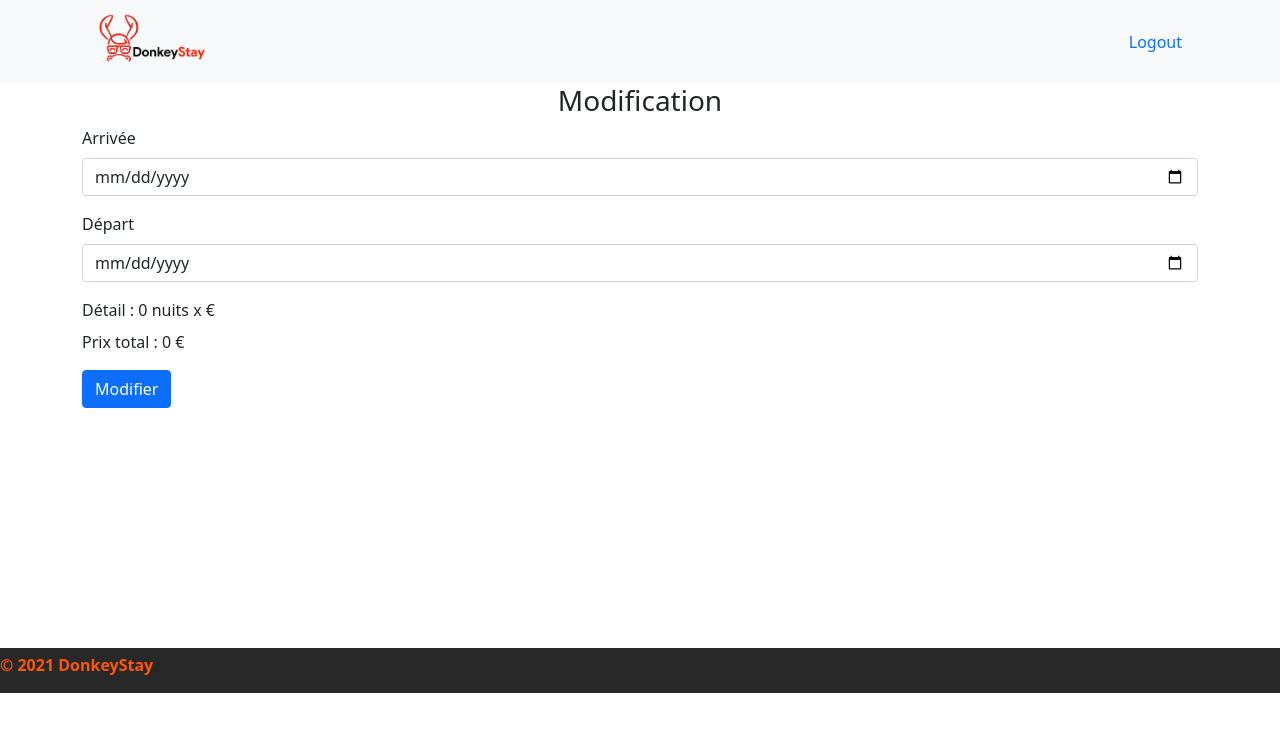
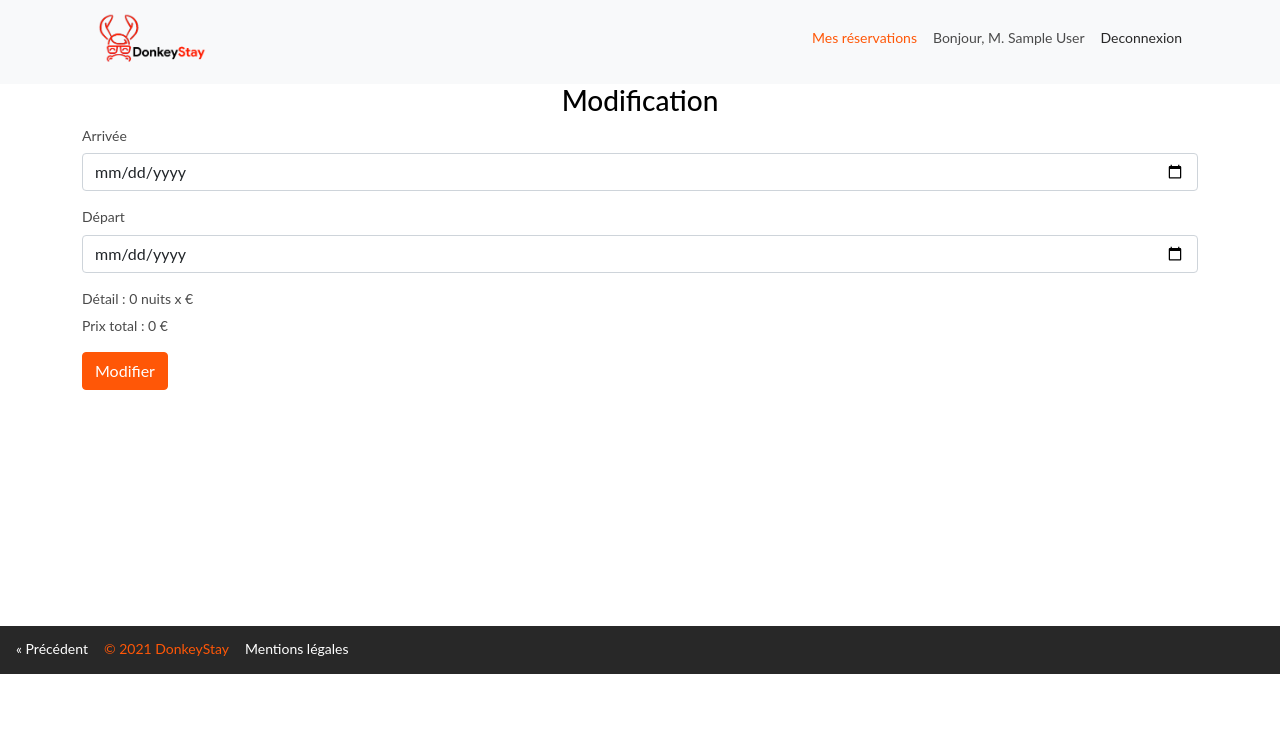
Before and after one commit to Kbelony/Projet-stay, a PHP site: page /update.php?updateid=1 in a window 1280 px wide. Shown: the top 732 px of the page. Run offline with PHP 8.4, Linux system fonts and the light colour scheme; the visitor is signed in with stand-in values (Sample User, id 1); data that the repository does not hold is empty.

Commit message:
last update error

```diff
--- a/listing/style.css
+++ b/listing/style.css
@@ -267,3 +267,15 @@ body {
 h4 {
   font-size: calc(1.07rem + .3vw) !important;
 }
+
+.btn-primary {
+  color: #fff;
+  background-color: #ff5707;
+  border-color: #ff5707;
+}
+
+.btn-secondary {
+  color: #fff;
+  background-color: transparent;
+  border-color: #ff5707;
+}
--- a/rooms.php
+++ b/rooms.php
@@ -212,13 +212,7 @@ if (isset($_SESSION['id']) && isset($_SESSION['lastname'])) {
         $('#nbNights').text(nbDays + " nuits x <?php echo $rental_price; ?> €");
         $('#priceTotal').text(nbDays * rentalPrice);
       });
-
-
     </script>
-
-
-
-
 </body>
 
 </html>
--- a/update.php
+++ b/update.php
@@ -52,7 +52,7 @@
     <script src="https://cdn.jsdelivr.net/npm/bootstrap@5.1.3/dist/js/bootstrap.bundle.min.js" integrity="sha384-ka7Sk0Gln4gmtz2MlQnikT1wXgYsOg+OMhuP+IlRH9sENBO0LRn5q+8nbTov4+1p" crossorigin="anonymous"></script>
 
     <title>Modifier</title>
-    <link href="style.css" rel="stylesheet">
+    <link href="/listing/style.css" rel="stylesheet">
   </head>
   <body>
 
@@ -62,9 +62,11 @@
             <img src="/uploads/logo.png" alt="" />
             </a>
         <!-- Start modal login -->
-            <div class="btn-group" role="group" aria-label="Basic example">
-                <a href="logout.php" class="">Logout</a>
-            </div>
+        <div class="btn-group" role="group" aria-label="Basic example">
+            <a href="user.php" class="booking">Mes réservations</a>
+            <p class="hello">Bonjour, <?php echo "M. ". $_SESSION['lastname']?> </p>
+            <a href="logout.php" class="logout">Deconnexion</a>
+        </div>
         </div>
       <!-- Ending modal login -->
 
@@ -156,10 +158,16 @@
     <a href="javascript:history.go(-1)" class="previous">&laquo; Précédent</a>
 
     <footer>
-        <div>
-
-            <p><b> © 2021 DonkeyStay</b></p>
-
+        <div class=container-foo>
+            <div>
+                <a href="javascript:history.go(-1)" class="previous">&laquo; Précédent</a>
+            </div>
+            <div class=copyright>
+                <p>© 2021 DonkeyStay</p>
+            </div>
+            <div>
+                <a href="#" class="previous">Mentions légales</a>
+            </div>
         </div>
     </footer>
   </body>
```
Also changed, not shown: user.php (+16 -8 lines).
